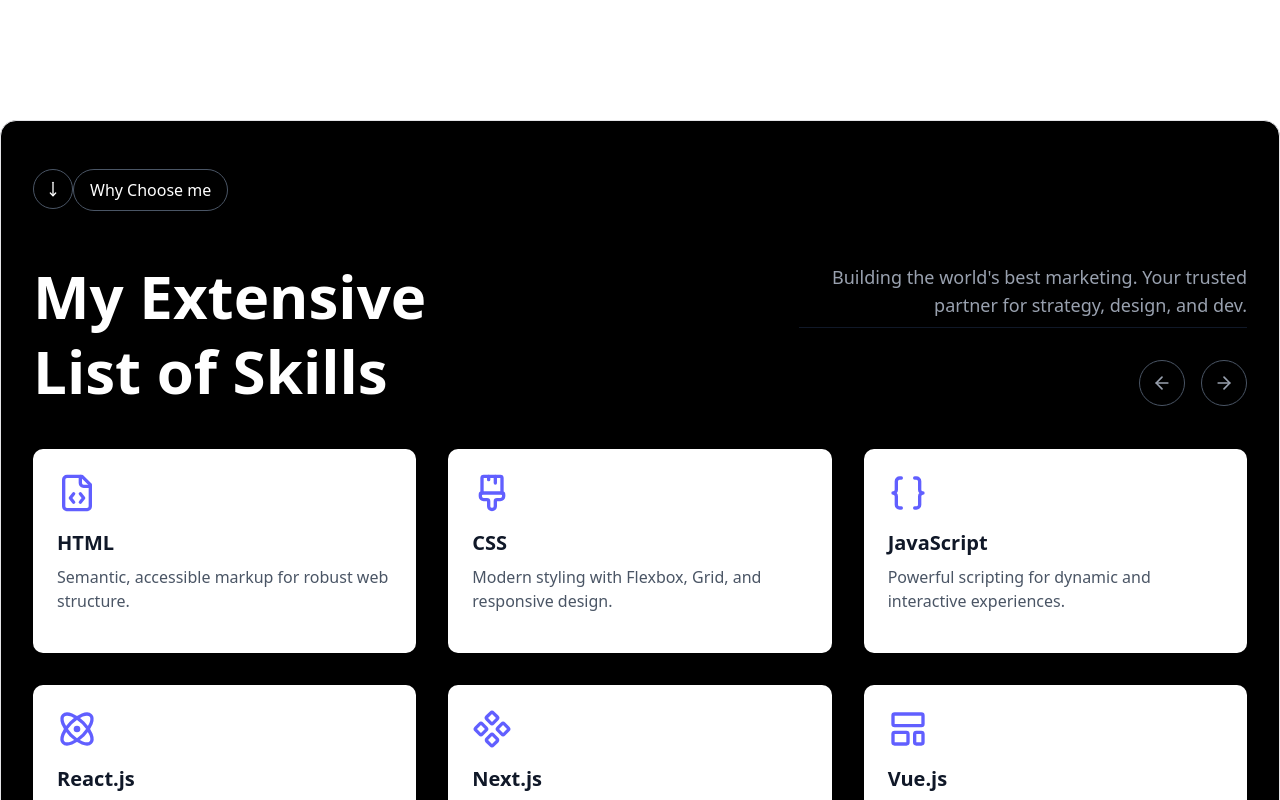
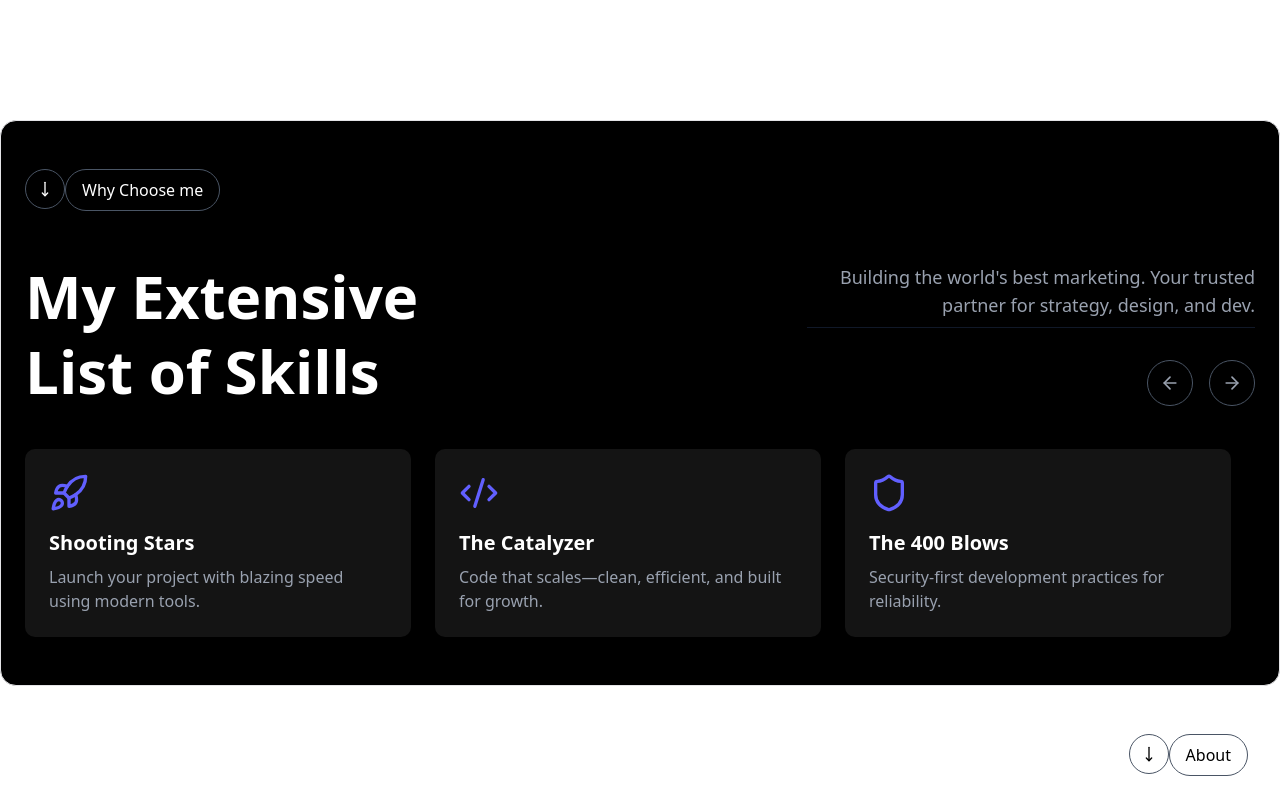
Before and after one commit to wptasmina/raintor-portfolio, a Next.js app: page / in a window 1280 px wide. Shown: the part 760-1560 px from the top of the page. Built offline with nearby package versions, Linux system fonts and the light colour scheme.

Commit message:
card add

```diff
--- a/app/page.tsx
+++ b/app/page.tsx
@@ -2,18 +2,13 @@
 import Contact from "@/components/contact/Contact";
 import FeatureSection from "@/components/Features/FeatureSection";
 import { Hero } from "@/components/hero";
-// import TestimonialSlider from "@/components/Testimonial";
 import WorkProcess from "@/components/work-process";
-
-
-
 
 
 export default function Home() {
   return (
     <main className="min-h-screen bg-white dark:bg-black text-black dark:text-white transition-colors duration-300">
      <div className="mt-20">
-      {/* <TestimonialSlider />; */}
       <Hero />
       <FeatureSection />
       <About />
--- a/components/Features/FeatureSection.tsx
+++ b/components/Features/FeatureSection.tsx
@@ -1,119 +1,139 @@
 "use client";
-import { ArrowLeft, ArrowRight } from "lucide-react";
 
 import {
-  Paintbrush2,
-  FileCode,
-  LayoutTemplate,
-  Braces,
-  Atom,
-  Component,
+  Code2,
+  Rocket,
+  Shield,
+  Brush,
+  Smartphone,
+  Settings,
+  ArrowLeft,
+  ArrowRight,
   MoveDown,
 } from "lucide-react";
+import { ReactNode, useRef } from "react";
 
 type FeatureItem = {
-  icon: React.ReactNode;
+  icon: ReactNode;
   title: string;
   description: string;
 };
 
 export default function FeatureSection() {
+  const scrollRef = useRef<HTMLDivElement>(null);
 
   const features: FeatureItem[] = [
     {
-    icon: <FileCode className="w-10 h-10 text-indigo-500 mb-4" />,
-    title: "HTML",
-    description: "Semantic, accessible markup for robust web structure.",
+      icon: <Rocket className="w-10 h-10 text-indigo-500 mb-4" />,
+      title: "Shooting Stars",
+      description: "Launch your project with blazing speed using modern tools.",
     },
     {
-    icon: <Paintbrush2 className="w-10 h-10 text-indigo-500 mb-4" />,
-    title: "CSS",
-    description: "Modern styling with Flexbox, Grid, and responsive design.",
+      icon: <Code2 className="w-10 h-10 text-indigo-500 mb-4" />,
+      title: "The Catalyzer",
+      description: "Code that scales—clean, efficient, and built for growth.",
     },
     {
-    icon: <Braces className="w-10 h-10 text-indigo-500 mb-4" />,
-    title: "JavaScript",
-    description: "Powerful scripting for dynamic and interactive experiences.",
+      icon: <Shield className="w-10 h-10 text-indigo-500 mb-4" />,
+      title: "The 400 Blows",
+      description: "Security-first development practices for reliability.",
     },
     {
-    icon: <Atom className="w-10 h-10 text-indigo-500 mb-4" />,
-    title: "React.js",
-    description: "Component-based UI library for building fast interfaces.",
+      icon: <Brush className="w-10 h-10 text-indigo-500 mb-4" />,
+      title: "Creative UI",
+      description: "Stunning, accessible, user-first interfaces and systems.",
     },
     {
-    icon: <Component className="w-10 h-10 text-indigo-500 mb-4" />,
-    title: "Next.js",
-    description: "Full-stack React framework with SSR and routing.",
+      icon: <Smartphone className="w-10 h-10 text-indigo-500 mb-4" />,
+      title: "Responsive Design",
+      description: "Optimized for all screens — mobile, tablet, desktop.",
     },
     {
-    icon: <LayoutTemplate className="w-10 h-10 text-indigo-500 mb-4" />,
-    title: "Vue.js",
-    description: "Lightweight reactive framework for modular UIs.",
+      icon: <Settings className="w-10 h-10 text-indigo-500 mb-4" />,
+      title: "Custom Integrations",
+      description: "APIs and automation built for your exact workflow.",
     },
   ];
 
+  const scroll = (direction: "left" | "right") => {
+    if (scrollRef.current) {
+      const cardWidth = 320; // width of each card + gap
+      const scrollAmount = direction === "left" ? -cardWidth * 3 : cardWidth * 3;
+      scrollRef.current.scrollBy({
+        left: scrollAmount,
+        behavior: "smooth",
+      });
+    }
+  };
 
   return (
-    <section className="bg-black dark:bg-gray-950 text-white dark:text-gray-300 border dark:border-gray-800 rounded-2xl overflow-hidden">
-      <div className="max-w-7xl mx-auto px-4 sm:px-6 lg:px-8 py-12">
+    <section className="bg-black dark:bg-gray-950 text-white border dark:border-gray-800 rounded-2xl overflow-hidden">
+      <div className="max-w-7xl mx-auto px-4 md:px-6 py-12">
         <div className="flex justify-start mb-12">
           <button className="flex items-center justify-center h-10 w-10 border border-gray-600 rounded-full hover:bg-gray-800 transition-colors duration-300">
             <MoveDown className="w-4 h-4" />
           </button>
-          {/* <ChevronDown className="w-4 h-4" /> */}
           <button className="flex items-center space-x-2 border border-gray-600 rounded-full px-4 py-2 text-sm md:text-base hover:bg-gray-800 transition-colors duration-300">
             <span>Why Choose me</span>
           </button>
         </div>
 
-        {/* Main content area */}
         <div className="flex flex-col md:flex-row items-start md:items-center justify-between gap-8 md:gap-16">
-          {/* Left side: title */}
           <div className="w-full md:w-1/2">
             <h1 className="text-4xl md:text-5xl lg:text-6xl font-bold leading-tight">
               My Extensive <br /> List of Skills
             </h1>
           </div>
 
-          {/* Right side: Description and navigation arrows */}
           <div className="w-full md:w-1/2 flex flex-col items-start md:items-end text-left md:text-right">
             <p className="text-gray-400 text-base md:text-lg mb-8 max-w-md border-b border-gray-900 pb-2">
               Building the world&apos;s best marketing. Your trusted partner for
               strategy, design, and dev.
             </p>
-
-            {/* Navigation Arrows */}
             <div className="flex space-x-4">
-              <button className="p-3 border border-gray-600 cursor-pointer rounded-full hover:bg-gray-800 transition-colors duration-300">
+              <button
+                onClick={() => scroll("left")}
+                className="p-3 border border-gray-600 rounded-full hover:bg-gray-800 transition"
+              >
                 <ArrowLeft className="w-5 h-5 text-gray-400" />
-                {/* Left arrow icon */}
               </button>
-              <button className="p-3 border border-gray-600 cursor-pointer rounded-full hover:bg-gray-800 transition-colors duration-300">
+              <button
+                onClick={() => scroll("right")}
+                className="p-3 border border-gray-600 rounded-full hover:bg-gray-800 transition"
+              >
                 <ArrowRight className="w-5 h-5 text-gray-400" />
-                {/* Right arrow icon */}
               </button>
             </div>
           </div>
         </div>
 
-        <div className="flex flex-wrap sm:-m-4 -mx-4 -mb-10 -mt-4 pt-10">
+        {/* Carousel container */}
+        <div className="relative">
+          <div
+            ref={scrollRef}
+            className="flex gap-6 pt-10 overflow-x-hidden scroll-smooth snap-x snap-mandatory"
+          >
             {features.map((feature, index) => (
-            <div key={index} className="p-4 md:w-1/3 sm:mb-0 mb-6">
-              <div className="bg-white dark:bg-gray-900 rounded-lg p-6 h-full shadow hover:shadow-md transition-shadow duration-300">
-                <div className="flex flex-col items-start">
+              <div
+                key={index}
+                className="snap-start shrink-0 w-[calc(33.333%-1rem)] md:w-[calc(33.333%-1.5rem)] bg-[#141414] rounded-lg p-6 shadow hover:shadow-md transition-shadow duration-300"
+              >
+                <div className="flex flex-col h-full">
                   {feature.icon}
-                  <h2 className="text-xl font-semibold text-gray-900 dark:text-white mb-2">
+                  <h2 className="text-xl font-semibold text-white mb-2">
                     {feature.title}
                   </h2>
-                  <p className="text-base text-gray-600 dark:text-gray-400 mb-4">
+                  <p className="text-base text-gray-400">
                     {feature.description}
                   </p>
-                </div>
                 </div>
               </div>
             ))}
           </div>
         </div>
+
+
+      </div>
     </section>
   );
 }
--- a/components/Testimonial.tsx
+++ b/components/Testimonial.tsx
@@ -57,8 +57,10 @@
 
   const scroll = (direction: "left" | "right") => {
     if (scrollRef.current) {
+      const cardWidth = 320; // width of each card + gap
+      const scrollAmount = direction === "left" ? -cardWidth * 3 : cardWidth * 3;
       scrollRef.current.scrollBy({
-        left: direction === "left" ? -300 : 300,
+        left: scrollAmount,
         behavior: "smooth",
       });
     }
@@ -83,7 +85,7 @@
 
           <div className="w-full md:w-1/2 flex flex-col items-start md:items-end text-left md:text-right">
             <p className="text-gray-400 text-base md:text-lg mb-8 max-w-md">
-              Building the world’s best marketing. Your trusted partner for
+              Building the world&apos;s best marketing. Your trusted partner for
               strategy, design, and dev.
             </p>
             <div className="flex space-x-4">
@@ -104,14 +106,15 @@
         </div>
 
         {/* Carousel container */}
+        <div className="relative">
           <div
             ref={scrollRef}
-          className="flex gap-6 pt-10 overflow-x-auto scrollbar-hide scroll-smooth snap-x snap-mandatory"
+            className="flex gap-6 pt-10 overflow-x-hidden scroll-smooth snap-x snap-mandatory"
           >
             {features.map((feature, index) => (
               <div
                 key={index}
-              className="snap-start shrink-0 w-80 bg-gray-900 rounded-lg p-6 shadow hover:shadow-md transition-shadow duration-300"
+                className="snap-start shrink-0 w-[calc(33.333%-1rem)] md:w-[calc(33.333%-1.5rem)] bg-gray-900 rounded-lg p-6 shadow hover:shadow-md transition-shadow duration-300"
               >
                 <div className="flex flex-col h-full">
                   {feature.icon}
@@ -126,6 +129,9 @@
             ))}
           </div>
         </div>
+
+
+      </div>
     </section>
   );
 }
```
Lines whose indentation alone changed are shown as unchanged.
